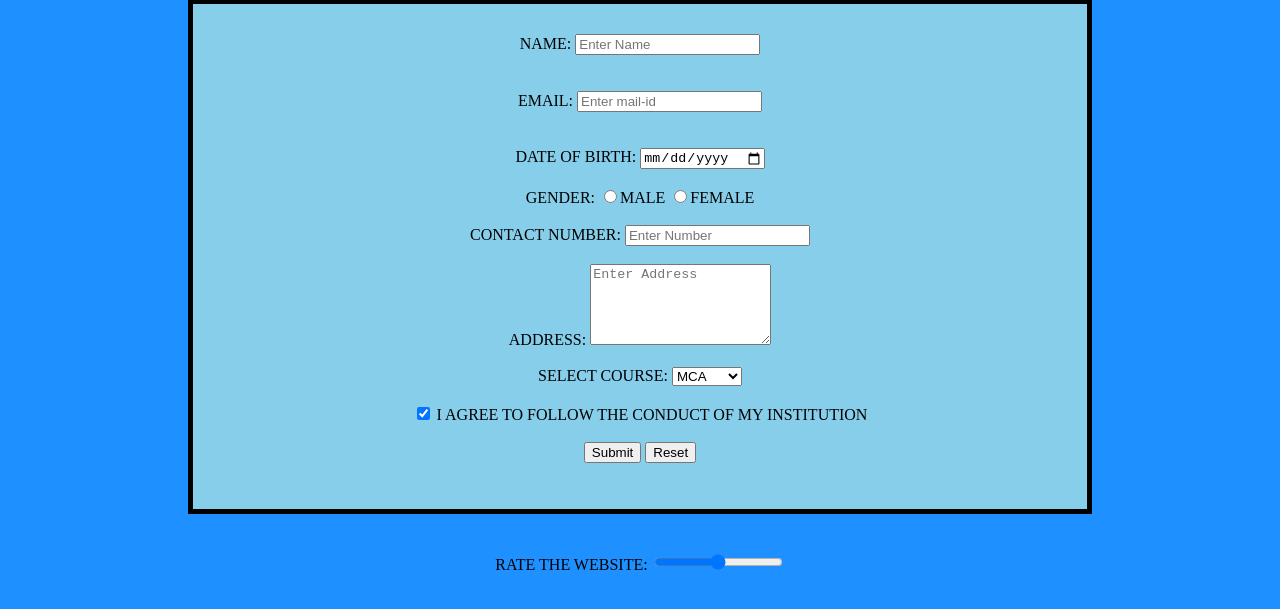
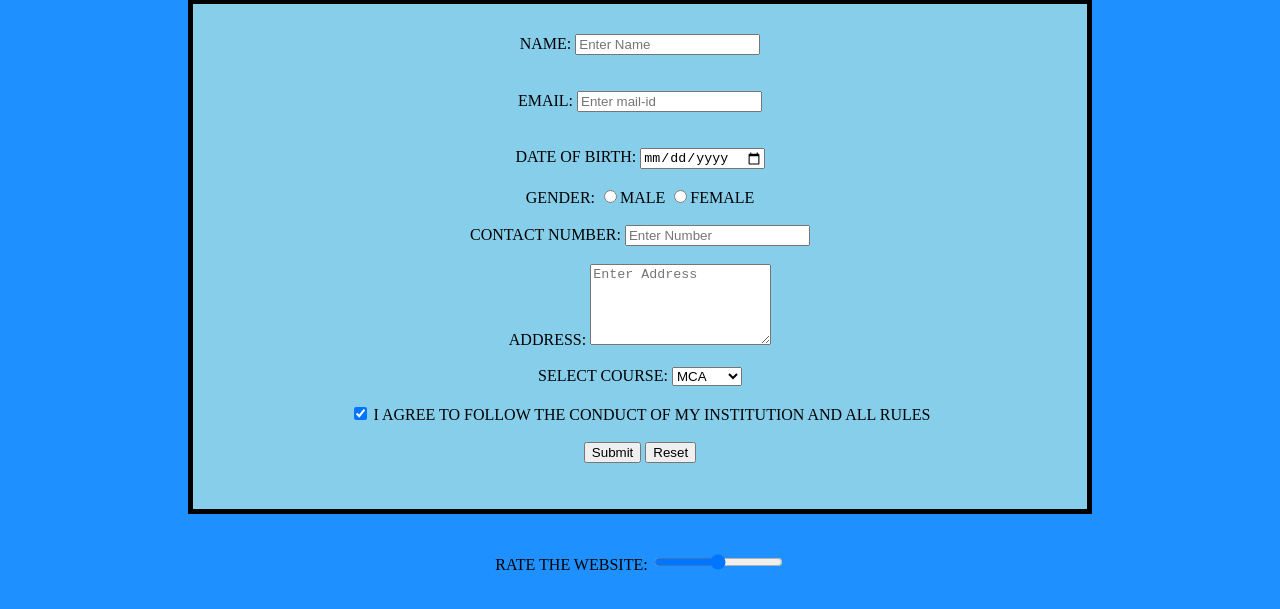
Before and after one commit to Mrudulvbinu/mvb, a plain HTML site: page index.html in a window 1280 px wide. Shown: the part 63-672 px from the top of the page. Drawn offline with Linux system fonts and the light colour scheme.

Commit message:
Update index.html

```diff
--- a/index.html
+++ b/index.html
@@ -37,7 +37,7 @@
 </label>
 <br><br>
 <input type="checkbox" checked></label>
-<label>I AGREE TO FOLLOW THE CONDUCT OF MY INSTITUTION
+<label>I AGREE TO FOLLOW THE CONDUCT OF MY INSTITUTION AND ALL RULES
 <br><br><input type="submit"> <input type="reset">
 </form>
 </div>
```
